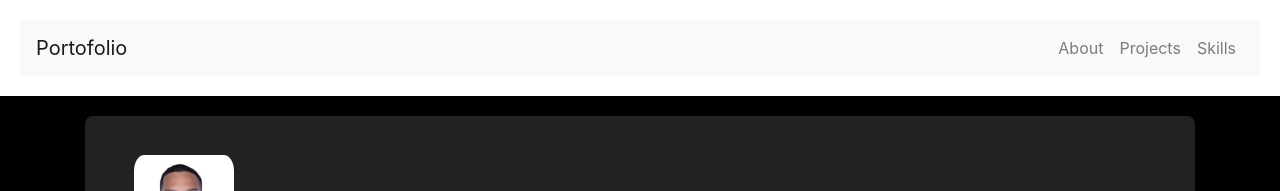
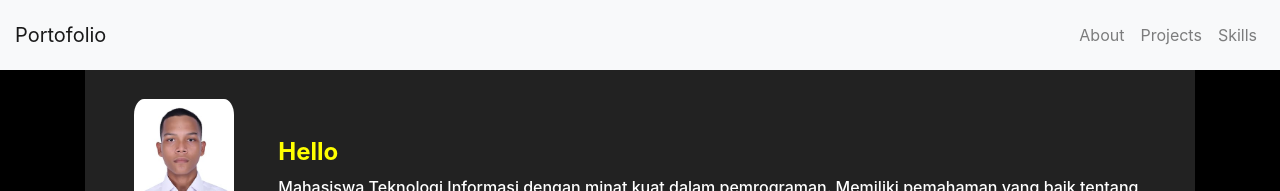
Before and after one commit to brisbane26/brisbane26, a plain HTML site: page index.html in a window 1280 px wide. Shown: the top 191 px of the page. Drawn offline with nearby package versions, Linux system fonts and the light colour scheme.

Commit message:
fix navbar

```diff
--- a/index.html
+++ b/index.html
@@ -13,7 +13,7 @@
 <body>
 
 <header>
-    <nav class="navbar navbar-expand-lg navbar-light bg-light">
+    <nav class="navbar navbar-expand-lg navbar-light bg-light fixed-top">
         <a class="navbar-brand" href="#">Portofolio</a>
         <button class="navbar-toggler" type="button" data-toggle="collapse" data-target="#navbarNav" aria-controls="navbarNav" aria-expanded="false" aria-label="Toggle navigation">
             <span class="navbar-toggler-icon"></span>
--- a/style.css
+++ b/style.css
@@ -114,3 +114,7 @@ footer {
 .social-icon:hover {
     color: #f39c12;
 }
+
+.navbar {
+    padding: 15px;
+}
```
